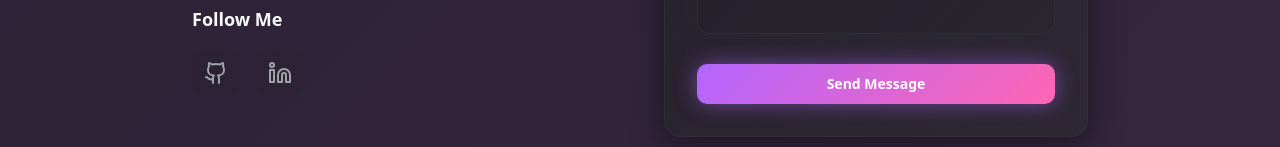
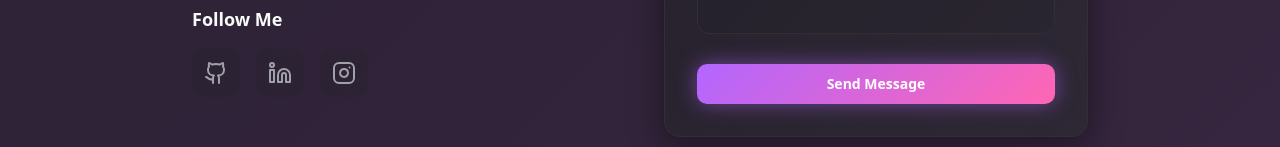
Before and after one commit to rushikesh-thokare/rushikesh-ui-universe, a React (Vite) app: page / in a window 1280 px wide. Shown: the part 5159-5306 px from the top of the page. Built offline with nearby package versions, Linux system fonts and the light colour scheme.

Commit message:
Add Instagram icon to follow section
Add Instagram icon with link to profile.

```diff
--- a/src/components/Contact.tsx
+++ b/src/components/Contact.tsx
@@ -1,4 +1,4 @@
-import { Mail, MapPin, Phone, Github, Linkedin } from "lucide-react";
+import { Mail, MapPin, Phone, Github, Linkedin, Instagram } from "lucide-react";
 import { Button } from "@/components/ui/button";
 
 const Contact = () => {
@@ -33,6 +33,11 @@ const Contact = () => {
       icon: Linkedin,
       label: "LinkedIn",
       href: "https://linkedin.com/in/rushikesh-thokare"
+    },
+    {
+      icon: Instagram,
+      label: "Instagram",
+      href: "https://www.instagram.com/rushikesh.codes?igsh=MTR5Zm1qcWdnanR2Mg=="
     }
   ];
 
```
